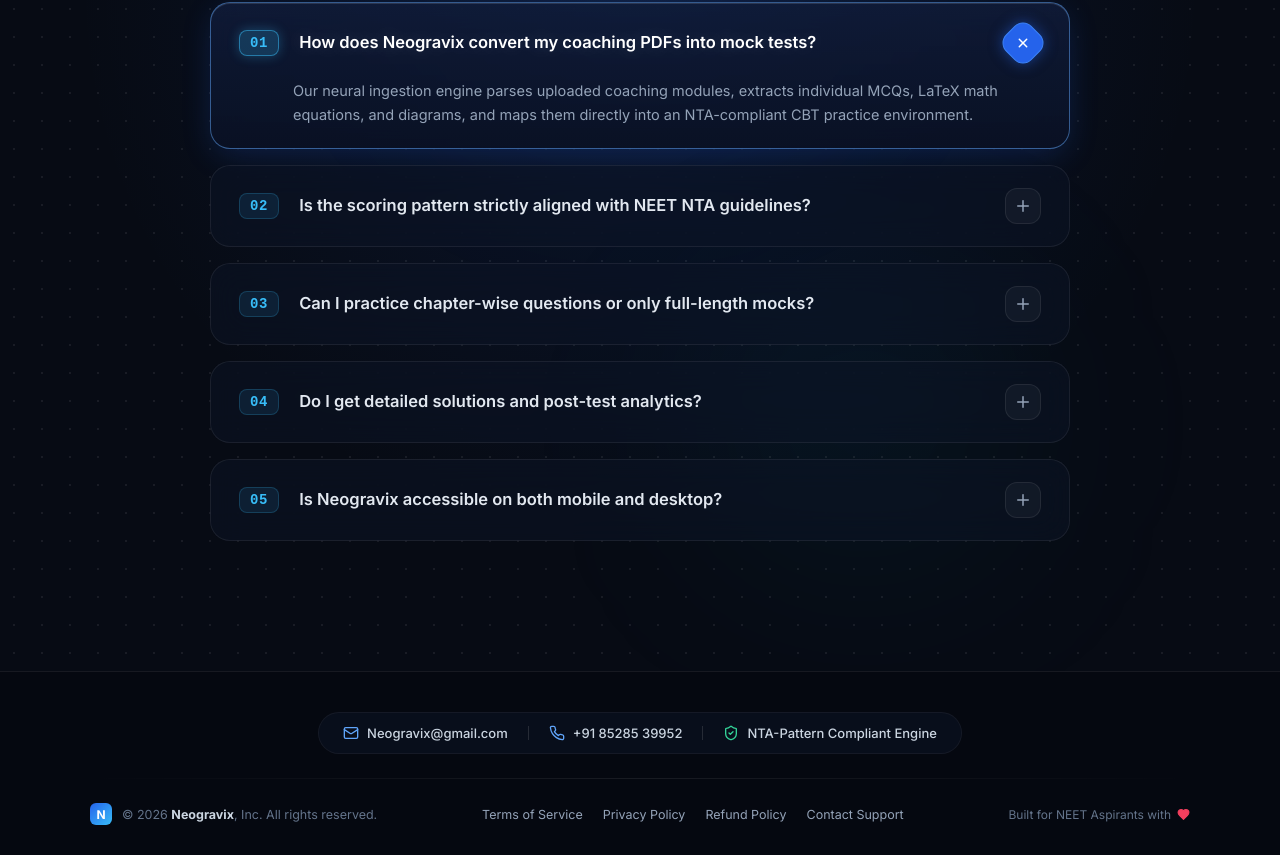
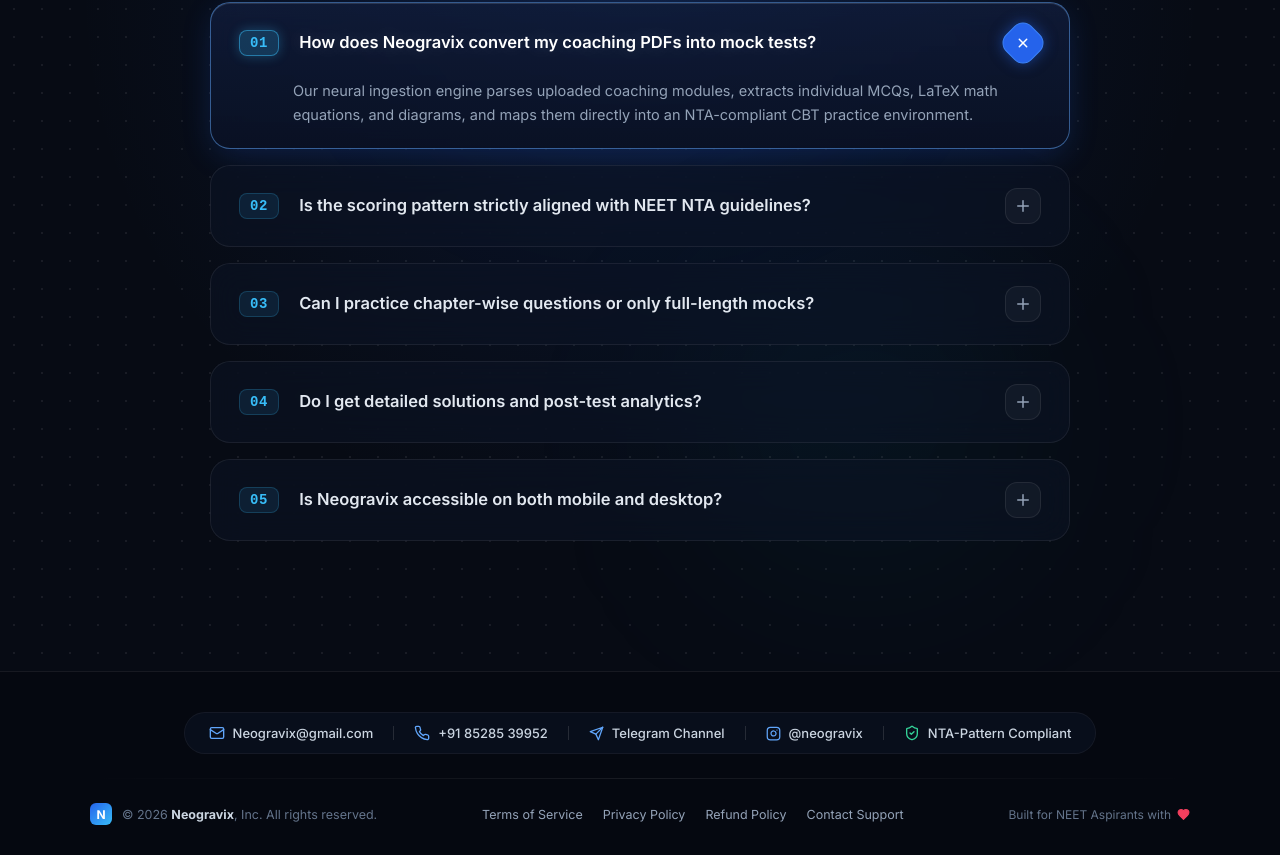
Before and after one commit to Divyansh-srivas/neet-test-app, a React (Vite) app: page / in a window 1280 px wide. Shown: the part 2186-3041 px from the top of the page. Built offline with nearby package versions, Linux system fonts and the light colour scheme; no server answers.

Commit message:
Add Telegram and Instagram links to footer

```diff
--- a/src/components/Footer.jsx
+++ b/src/components/Footer.jsx
@@ -1,31 +1,62 @@
 import React, { useState } from 'react';
-import { Mail, Phone, ShieldCheck, Heart } from 'lucide-react';
-import LegalModal from './LegalModal.jsx';
+import { Mail, Phone, ShieldCheck, Heart, Send, Instagram } from 'lucide-react';
+import LegalModal from './LegalModal';
 import './footer.css';
 
 export default function Footer() {
   const currentYear = new Date().getFullYear();
-  const [activeLegalType, setActiveLegalType] = useState(null);
+  const [activeLegalModal, setActiveLegalModal] = useState(null);
 
   return (
+    <>
       <footer className="neogravix-footer">
         <div className="footer-container">
 
-        {/* Top Contact & Trust Bar */}
+          {/* Contact & Social Links Bar */}
           <div className="footer-contact-bar">
             <a href="mailto:Neogravix@gmail.com" className="contact-item hover-link">
               <Mail className="contact-icon" size={16} />
               <span>Neogravix@gmail.com</span>
             </a>
+
             <div className="contact-divider" />
+
             <a href="tel:+918528539952" className="contact-item hover-link">
               <Phone className="contact-icon" size={16} />
               <span>+91 85285 39952</span>
             </a>
+
             <div className="contact-divider" />
+
+            {/* Telegram Channel */}
+            <a
+              href="https://t.me/neogravix"
+              target="_blank"
+              rel="noopener noreferrer"
+              className="contact-item hover-link social-link-telegram"
+            >
+              <Send className="contact-icon telegram-icon" size={15} />
+              <span>Telegram Channel</span>
+            </a>
+
+            <div className="contact-divider" />
+
+            {/* Instagram Profile */}
+            <a
+              href="https://www.instagram.com/neogravix?stkn=MWI1Z3VwNGNuMXEyeQ%3D%3D&utm_source=qr"
+              target="_blank"
+              rel="noopener noreferrer"
+              className="contact-item hover-link social-link-instagram"
+            >
+              <Instagram className="contact-icon instagram-icon" size={15} />
+              <span>@neogravix</span>
+            </a>
+
+            <div className="contact-divider" />
+
             <div className="contact-item">
               <ShieldCheck className="contact-icon text-green" size={16} />
-            <span>NTA-Pattern Compliant Engine</span>
+              <span>NTA-Pattern Compliant</span>
             </div>
           </div>
 
@@ -41,10 +72,18 @@
             </div>
 
             <div className="footer-links">
-            <a href="#terms" className="f-link" onClick={(e) => { e.preventDefault(); setActiveLegalType('terms'); }}>Terms of Service</a>
-            <a href="#privacy" className="f-link" onClick={(e) => { e.preventDefault(); setActiveLegalType('privacy'); }}>Privacy Policy</a>
-            <a href="#refund" className="f-link" onClick={(e) => { e.preventDefault(); setActiveLegalType('refund'); }}>Refund Policy</a>
-            <a href="mailto:Neogravix@gmail.com" className="f-link">Contact Support</a>
+              <button onClick={() => setActiveLegalModal('terms')} className="f-link-btn">
+                Terms of Service
+              </button>
+              <button onClick={() => setActiveLegalModal('privacy')} className="f-link-btn">
+                Privacy Policy
+              </button>
+              <button onClick={() => setActiveLegalModal('refund')} className="f-link-btn">
+                Refund Policy
+              </button>
+              <a href="mailto:Neogravix@gmail.com" className="f-link">
+                Contact Support
+              </a>
             </div>
 
             <div className="footer-tagline">
@@ -54,9 +93,13 @@
           </div>
 
         </div>
+      </footer>
 
-      {/* Legal Modal */}
-      <LegalModal activeType={activeLegalType} onClose={() => setActiveLegalType(null)} />
-    </footer>
+      {/* Dynamic Legal Modal */}
+      <LegalModal
+        activeType={activeLegalModal}
+        onClose={() => setActiveLegalModal(null)}
+      />
+    </>
   );
 }
--- a/src/components/footer.css
+++ b/src/components/footer.css
@@ -107,14 +107,19 @@
   flex-wrap: wrap;
 }
 
-.f-link {
+.f-link, .f-link-btn {
   color: #94a3b8;
   text-decoration: none;
   font-size: 12.5px;
+  background: none;
+  border: none;
+  padding: 0;
+  cursor: pointer;
+  font-family: inherit;
   transition: color 0.2s ease;
 }
 
-.f-link:hover {
+.f-link:hover, .f-link-btn:hover {
   color: #60a5fa;
 }
 
```
Lines whose indentation alone changed are shown as unchanged.
